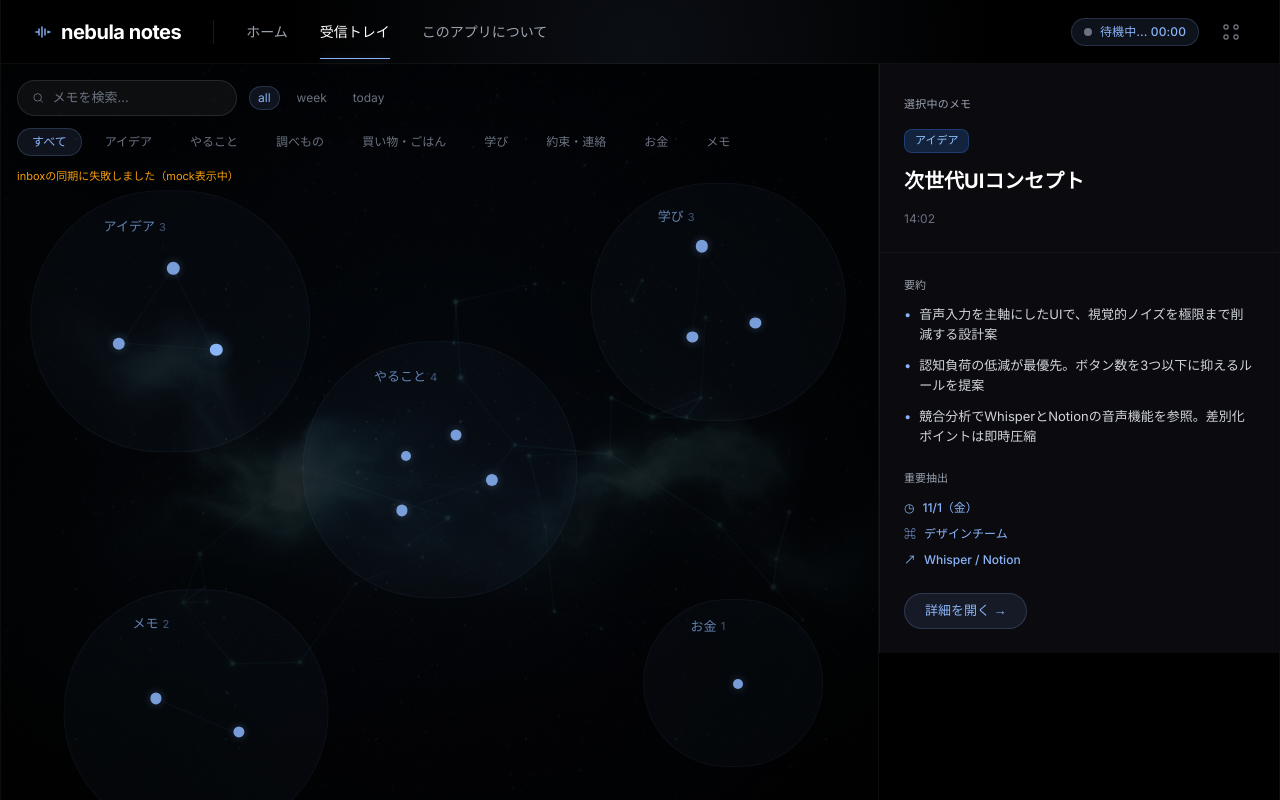
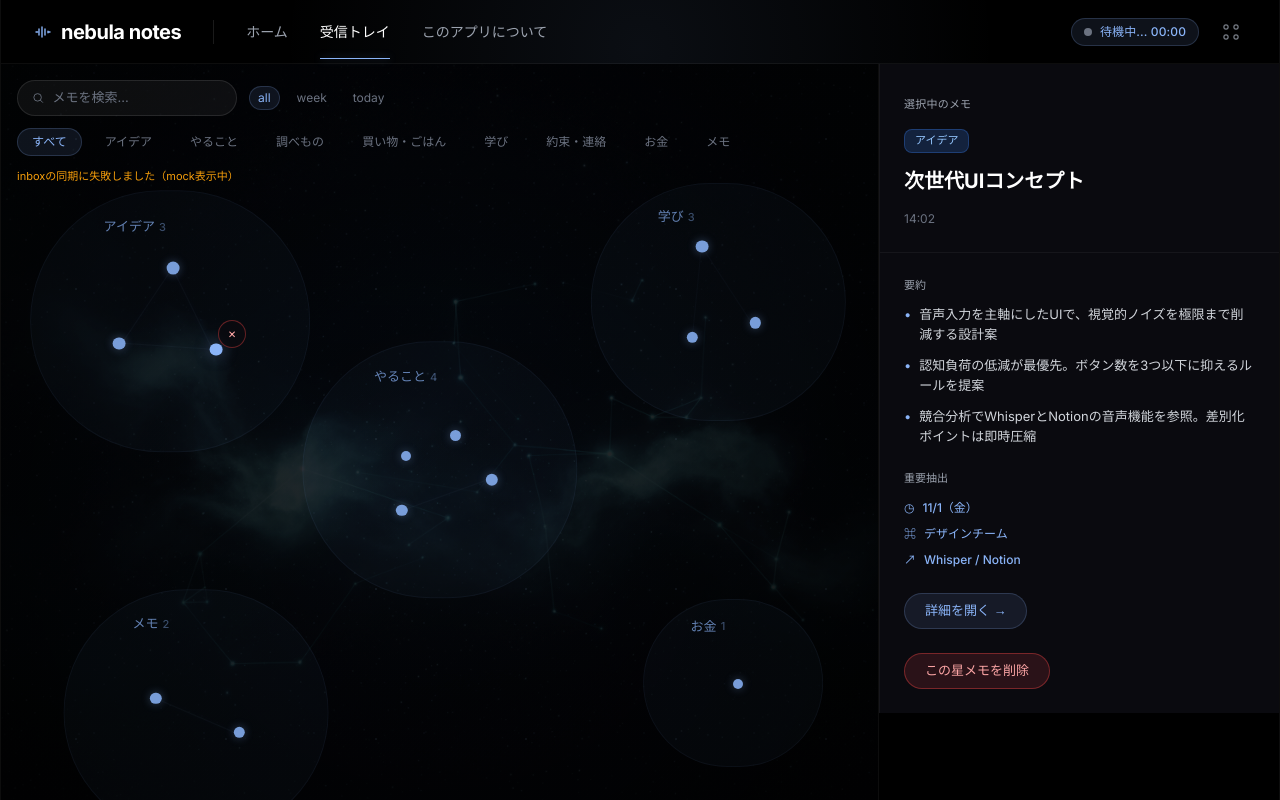
Before and after one commit to Oovo-project/nebula-notes, a Next.js app: page /inbox in a window 1280 px wide. Shown: the top 800 px of the page. Built offline with nearby package versions, Linux system fonts and the light colour scheme; no server answers; the database is empty.

Commit message:
feat(inbox): improve star hit area and add memo deletion

```diff
--- /dev/null
+++ b/app/api/memos/[id]/route.ts
@@ -0,0 +1,44 @@
+import { unlink } from "node:fs/promises";
+import { join } from "node:path";
+import { NextResponse } from "next/server";
+import { ensureMemoTable } from "@/lib/bootstrap";
+import { prisma } from "@/lib/prisma";
+
+export const runtime = "nodejs";
+
+function resolveUploadPath(audioPath: string | null): string | null {
+  if (!audioPath || !audioPath.startsWith("/uploads/")) return null;
+  const relative = audioPath.replace(/^\/+/, "");
+  return join(process.cwd(), "public", relative);
+}
+
+export async function DELETE(request: Request) {
+  try {
+    await ensureMemoTable();
+
+    const pathname = new URL(request.url).pathname;
+    const parts = pathname.split("/").filter(Boolean);
+    const id = parts[parts.length - 1];
+    if (!id) return NextResponse.json({ error: "invalid id" }, { status: 400 });
+
+    const existing = await prisma.memo.findUnique({
+      where: { id },
+      select: { id: true, audioPath: true },
+    });
+
+    if (!existing) {
+      return NextResponse.json({ error: "not found" }, { status: 404 });
+    }
+
+    await prisma.memo.delete({ where: { id } });
+
+    const uploadPath = resolveUploadPath(existing.audioPath ?? null);
+    if (uploadPath) {
+      await unlink(uploadPath).catch(() => undefined);
+    }
+
+    return NextResponse.json({ ok: true, id });
+  } catch {
+    return NextResponse.json({ error: "delete failed" }, { status: 500 });
+  }
+}
--- a/app/inbox/page.tsx
+++ b/app/inbox/page.tsx
@@ -21,6 +21,7 @@ export default function InboxPage() {
   const [memos, setMemos] = useState<Memo[]>(mockInboxMemos);
   const [loadError, setLoadError] = useState<string>("");
   const [selectedMemoId, setSelectedMemoId] = useState<string>("");
+  const [deletingMemoId, setDeletingMemoId] = useState<string | null>(null);
 
   useEffect(() => {
     let ignore = false;
@@ -73,6 +74,24 @@ export default function InboxPage() {
 
   const sky = useMemo(() => buildConstellationSky(visibleMemos, mockSky), [visibleMemos]);
 
+  const handleDeleteMemo = async (memoId: string) => {
+    if (deletingMemoId) return;
+    setDeletingMemoId(memoId);
+    setLoadError("");
+    try {
+      const response = await fetch(`/api/memos/${memoId}`, { method: "DELETE" });
+      if (!response.ok && response.status !== 404) {
+        throw new Error("delete failed");
+      }
+      setMemos((prev) => prev.filter((memo) => memo.id !== memoId));
+      setSelectedMemoId((prev) => (prev === memoId ? "" : prev));
+    } catch {
+      setLoadError("削除に失敗しました。時間をおいて再試行してください。");
+    } finally {
+      setDeletingMemoId(null);
+    }
+  };
+
   return (
     <main className="flex-1 max-[1024px]:h-auto max-[1024px]:min-h-0" style={{ height: "900px", minHeight: "900px" }}>
       <section className="flex h-full min-h-0 max-[1024px]:flex-col">
@@ -86,10 +105,16 @@ export default function InboxPage() {
             {loadError && <p className="text-[11px] text-[#f59e0b]">{loadError}</p>}
           </div>
 
-          <ConstellationCanvas sky={sky} selectedMemoId={selectedMemoId} onSelectMemo={setSelectedMemoId} />
+          <ConstellationCanvas
+            sky={sky}
+            selectedMemoId={selectedMemoId}
+            onSelectMemo={setSelectedMemoId}
+            onDeleteMemo={handleDeleteMemo}
+            deletingMemoId={deletingMemoId}
+          />
         </div>
 
-        <InboxPreviewPanel memo={selectedMemo} />
+        <InboxPreviewPanel memo={selectedMemo} onDelete={handleDeleteMemo} deleting={selectedMemo?.id === deletingMemoId} />
       </section>
     </main>
   );
--- a/components/ConstellationCanvas.tsx
+++ b/components/ConstellationCanvas.tsx
@@ -1,7 +1,7 @@
 "use client";
 
 import { useMemo } from "react";
-import type { MemoCategory, Sky, SkyLink, SkyStar } from "@/lib/types";
+import type { MemoCategory, Sky, SkyStar } from "@/lib/types";
 
 const categoryTone: Record<MemoCategory, string> = {
   アイデア: "text-[#8ab4f8b3]",
@@ -37,12 +37,17 @@ export default function ConstellationCanvas({
   sky,
   selectedMemoId,
   onSelectMemo,
+  onDeleteMemo,
+  deletingMemoId,
 }: {
   sky: Sky;
   selectedMemoId: string;
   onSelectMemo: (memoId: string) => void;
+  onDeleteMemo?: (memoId: string) => void;
+  deletingMemoId?: string | null;
 }) {
   const starsById = useMemo(() => new Map(sky.stars.map((star) => [star.id, star])), [sky.stars]);
+  const selectedStar = useMemo(() => sky.stars.find((star) => star.memoId === selectedMemoId) ?? null, [selectedMemoId, sky.stars]);
 
   return (
     <div className="relative h-full min-h-[820px] w-full overflow-hidden border-r border-[var(--line-soft)] bg-black">
@@ -89,39 +94,62 @@ export default function ConstellationCanvas({
           const from = starsById.get(line.from);
           const to = starsById.get(line.to);
           if (!from || !to) return null;
-          return (
-            <span
-              key={line.id}
-              className="absolute bg-[#8ab4f826] shadow-[0_0_6px_rgba(138,180,248,0.18)]"
-              style={lineStyle(from, to, line.score)}
-            />
-          );
+          return <span key={line.id} className="absolute bg-[#8ab4f826] shadow-[0_0_6px_rgba(138,180,248,0.18)]" style={lineStyle(from, to, line.score)} />;
         })}
       </div>
 
       {sky.stars.map((star) => {
         const selected = star.memoId === selectedMemoId;
+        const hitSize = Math.max(star.size + 18, 28);
         return (
           <button
             key={star.id}
             type="button"
             onClick={() => onSelectMemo(star.memoId)}
-            className={`absolute z-30 rounded-full transition ${
-              selected
-                ? "bg-[#8ab4f8] shadow-[0_0_16px_rgba(138,180,248,0.4)]"
-                : "bg-[#8ab4f8dd] shadow-[0_0_10px_rgba(138,180,248,0.3)] hover:scale-110 hover:shadow-[0_0_14px_rgba(138,180,248,0.45)]"
-            }`}
+            className="absolute z-30 rounded-full transition hover:scale-[1.04]"
             style={{
               left: `${star.x}%`,
               top: `${star.y}%`,
-              width: `${star.size}px`,
-              height: `${star.size}px`,
+              width: `${hitSize}px`,
+              height: `${hitSize}px`,
               transform: "translate(-50%, -50%)",
             }}
             aria-label={`${star.category} のメモ`}
-          />
+            title="星メモを選択"
+          >
+            <span
+              className={`pointer-events-none absolute left-1/2 top-1/2 rounded-full transition ${
+                selected
+                  ? "bg-[#8ab4f8] shadow-[0_0_16px_rgba(138,180,248,0.45)]"
+                  : "bg-[#8ab4f8dd] shadow-[0_0_10px_rgba(138,180,248,0.33)]"
+              }`}
+              style={{
+                width: `${star.size}px`,
+                height: `${star.size}px`,
+                transform: "translate(-50%, -50%)",
+              }}
+            />
+          </button>
         );
       })}
+
+      {selectedStar && onDeleteMemo ? (
+        <button
+          type="button"
+          onClick={() => onDeleteMemo(selectedStar.memoId)}
+          disabled={deletingMemoId === selectedStar.memoId}
+          className="absolute z-40 inline-flex h-7 w-7 items-center justify-center rounded-full border border-[#ef444466] bg-[#0a0a0fcc] text-[13px] text-[#fca5a5] transition hover:bg-[#1a0d12] disabled:cursor-not-allowed disabled:opacity-60"
+          style={{
+            left: `calc(${selectedStar.x}% + 16px)`,
+            top: `calc(${selectedStar.y}% - 16px)`,
+            transform: "translate(-50%, -50%)",
+          }}
+          aria-label="星メモを削除"
+          title="この星を削除"
+        >
+          ×
+        </button>
+      ) : null}
     </div>
   );
 }
--- a/components/InboxPreviewPanel.tsx
+++ b/components/InboxPreviewPanel.tsx
@@ -18,7 +18,15 @@ function FactIcon({ index }: { index: number }) {
   return <span className="text-[12px] text-[#8ab4f8]">↗</span>;
 }
 
-export default function InboxPreviewPanel({ memo }: { memo: Memo | null }) {
+export default function InboxPreviewPanel({
+  memo,
+  onDelete,
+  deleting,
+}: {
+  memo: Memo | null;
+  onDelete?: (memoId: string) => void;
+  deleting?: boolean;
+}) {
   if (!memo) {
     return (
       <aside className="h-full w-[400px] border-l border-[var(--line-soft)] bg-[var(--surface-panel)] max-[1024px]:w-full max-[1024px]:border-l-0 max-[1024px]:border-t">
@@ -71,6 +79,16 @@ export default function InboxPreviewPanel({ memo }: { memo: Memo | null }) {
         >
           詳細を開く →
         </Link>
+        {onDelete ? (
+          <button
+            type="button"
+            onClick={() => onDelete(memo.id)}
+            disabled={deleting}
+            className="inline-flex h-9 w-fit items-center rounded-[9999px] border border-[#ef444466] bg-[#2a1218] px-5 text-[13px] font-medium text-[#fca5a5] transition hover:bg-[#3a1620] disabled:cursor-not-allowed disabled:opacity-60"
+          >
+            {deleting ? "削除中..." : "この星メモを削除"}
+          </button>
+        ) : null}
       </div>
     </aside>
   );
```
